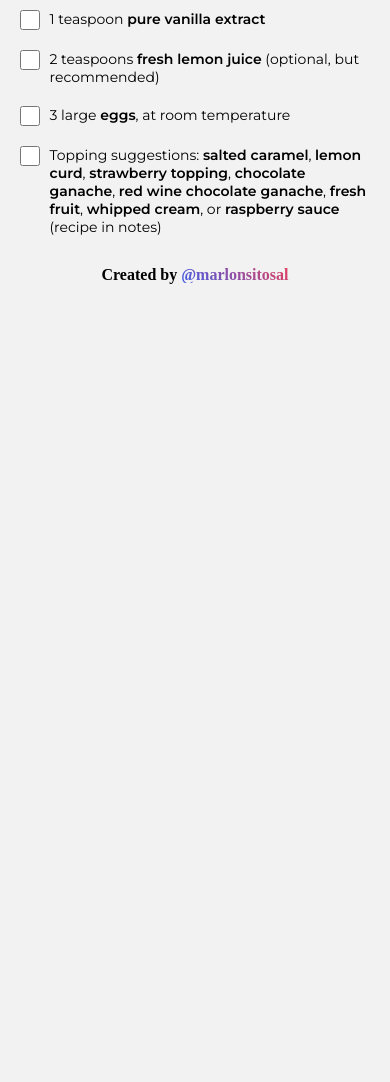
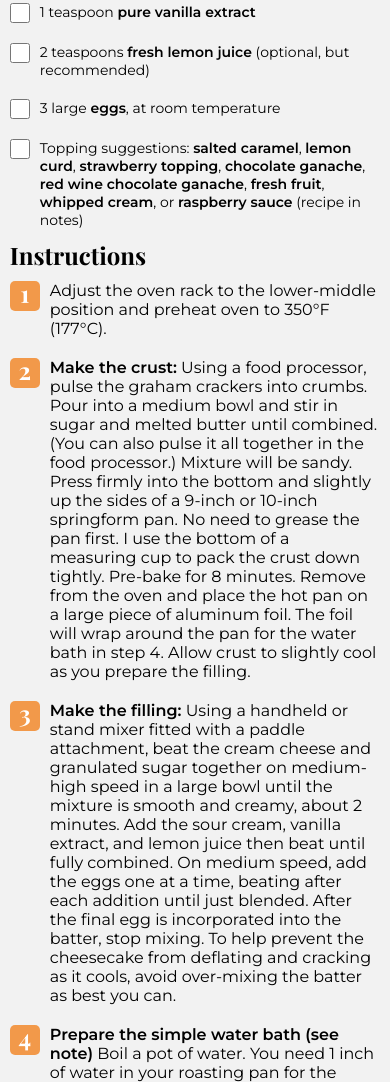
Before and after one commit to marlonsalc/cake-recipe, a plain HTML site: page src/index.html in a window 390 px wide. Shown: the part 1005-2087 px from the top of the page. Before the commit the page ends 1309 px from the top, so only its background shows below. Drawn offline with nearby package versions, Linux system fonts and the light colour scheme; a web font is replaced by a local one.

Commit message:
add instructions

```diff
--- a/css/styles.css
+++ b/css/styles.css
@@ -104,7 +104,37 @@ main {
     grid-template-columns: auto 1fr;
 }
 
-/* .strong {} */
+.instruction {
+    font-family: 'Montserrat', sans-serif;
+    display: grid;
+    grid-template-columns: auto auto;
+    width: 100%;
+    padding: 10px 0;
+
+}
+
+.step-number {
+    width: 30px;
+    height: 30px;
+    background: #F2994A;
+    font-family: 'Playfair Display', sans-serif;
+    padding-bottom: 5px;
+    margin-right: 10px;
+    display: flex;
+    font-size: 12px;
+    justify-self: center;
+    align-self: self-start;
+    color: white;
+    border-radius: 5px;
+    justify-content: center;
+    align-items: center;
+}
+
+.step-number p {
+    font-size: 24px;
+}
+
+
 
 
 .ingredient input[type="checkbox"] {
@@ -115,6 +145,7 @@ main {
     border-radius: 5px;
     border: 1px solid black;
 }
+
 
 .time-stamps {
     background-color: #FFFFFF;
@@ -169,10 +200,33 @@ footer {
 
 footer a {
     background: linear-gradient(45deg, #405DE6, #E4405F);
-    -webkit-background-clip: text;
+    background-clip: text;
     -webkit-text-fill-color: transparent;
     font-weight: 600;
 }
+
+
+
+
+
+
+
+
+
+
+
+
+
+
+
+
+
+
+
+
+
+
+
 
 @media screen and (max-width: 1024px) {
     .container {
@@ -183,7 +237,7 @@ footer a {
 
 @media screen and (max-width: 768px) {
     .container {
-        width: 90%;
+        width: 95%;
     }
 
     header h1 {
--- a/src/index.html
+++ b/src/index.html
@@ -64,6 +64,7 @@
                     </div>
             </aside>
             <section class="ingredients">
+                <!-- SECTION INGREDIENTS -->
                 <h2 class="subtitle">Ingredients</h2>
                 <h3 class="cook-name">Graham Cracker Crust</h3>
                 <div class="ingredient">
@@ -107,6 +108,53 @@
                     <input class="cheesecake"  type="checkbox">
                     <p>Topping suggestions: <strong>salted caramel</strong>, <strong>lemon curd</strong>, <strong>strawberry topping</strong>, <strong>chocolate ganache</strong>, <strong>red wine chocolate ganache</strong>, <strong>fresh fruit</strong>, <strong>whipped cream</strong>, or <strong>raspberry sauce</strong> (recipe in notes)</p>
                 </div>
+
+                <h2 class="subtitle">Instructions</h2>
+                <div class="instruction">
+                    <div class="step-number">
+                        <p>1</p>
+                    </div>
+                    <div>Adjust the oven rack to the lower-middle position and preheat oven to 350°F (177°C).</div>
+
+                </div>
+                <div class="instruction">
+                    <div class="step-number">
+                        <p>2</p>
+                    </div>
+                    <div><strong>Make the crust:</strong> Using a food processor, pulse the graham crackers into crumbs. Pour into a medium bowl and stir in sugar and melted butter until combined. (You can also pulse it all together in the food processor.) Mixture will be sandy. Press firmly into the bottom and slightly up the sides of a 9-inch or 10-inch springform pan. No need to grease the pan first. I use the bottom of a measuring cup to pack the crust down tightly. Pre-bake for 8 minutes. Remove from the oven and place the hot pan on a large piece of aluminum foil. The foil will wrap around the pan for the water bath in step 4. Allow crust to slightly cool as you prepare the filling.</div>
+                </div>
+
+                <div class="instruction">
+                    <div class="step-number">
+                        <p>3</p>
+                    </div>
+                    <div><strong>Make the filling:</strong> Using a handheld or stand mixer fitted with a paddle attachment, beat the cream cheese and granulated sugar together on medium-high speed in a large bowl until the mixture is smooth and creamy, about 2 minutes. Add the sour cream, vanilla extract, and lemon juice then beat until fully combined. On medium speed, add the eggs one at a time, beating after each addition until just blended. After the final egg is incorporated into the batter, stop mixing. To help prevent the cheesecake from deflating and cracking as it cools, avoid over-mixing the batter as best you can.</div>
+                </div>
+                <div class="instruction">
+                    <div class="step-number">
+                        <p>4</p>
+                    </div>
+                    <div><strong>Prepare the simple water bath (see note)</strong> Boil a pot of water. You need 1 inch of water in your roasting pan for the water bath, so make sure you boil enough. I use an entire kettle of hot water. As the water is heating up, wrap the aluminum foil around the springform pan. Pour the cheesecake batter on top of the crust. Use a rubber spatula or spoon to smooth it into an even layer. Place the pan inside of a large roasting pan. Carefully pour the hot water inside of the pan and place in the oven. (Or you can place the roasting pan in the oven first, then pour the hot water in. Whichever is easier for you.)</div>
+                </div>
+                <div class="instruction">
+                    <div class="step-number">
+                        <p>5</p>
+                    </div>
+                    <div>Bake cheesecake for 55-70 minutes or until the center is almost set. When it’s done, the center of the cheesecake will slightly wobble if you gently shake the pan. Turn the oven off and open the oven door slightly. Let the cheesecake sit in the oven in the water bath as it cools down for 1 hour. Remove from the oven and water bath, then cool cheesecake completely at room temperature. Then refrigerate the cheesecake for at least 4 hours or overnight.</div>
+                </div>
+
+                <div class="instruction">
+                    <div class="step-number">
+                        <p>6</p>
+                    </div>
+                    <div>Use a knife to loosen the chilled cheesecake from the rim of the springform pan, then remove the rim. Using a clean sharp knife, cut into slices for serving. For neat slices, wipe the knife clean and dip into warm water between each slice.</div>
+                </div>
+
+                <div class="instruction">
+                    <div class="step-number">
+                        <p>7</p>
+                    </div>
+                    <div>Serve cheesecake with desired toppings. Cover and store leftover cheesecake in the refrigerator for up to 5 days.</div>
             </section>
 
         </main>
```
